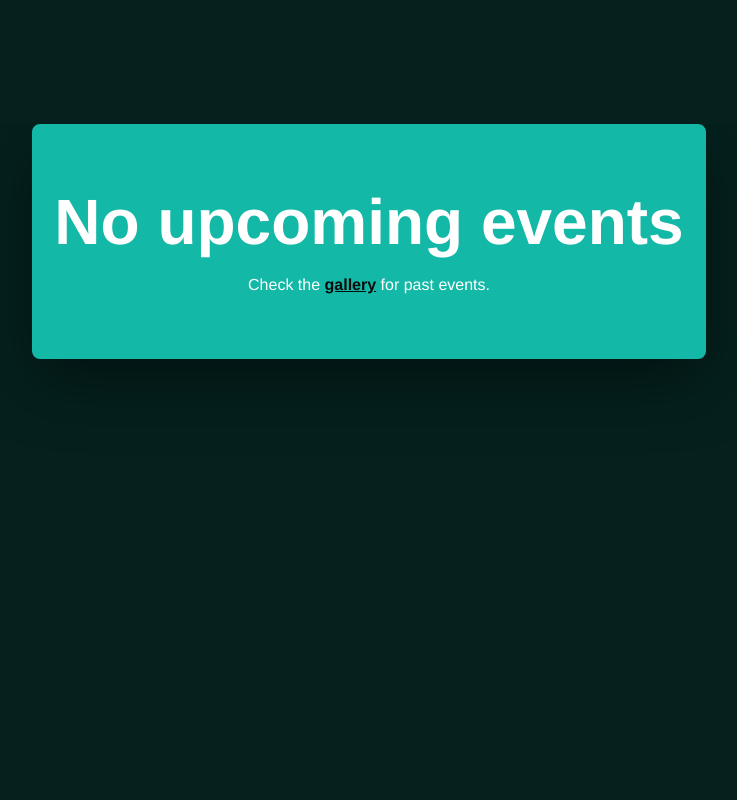
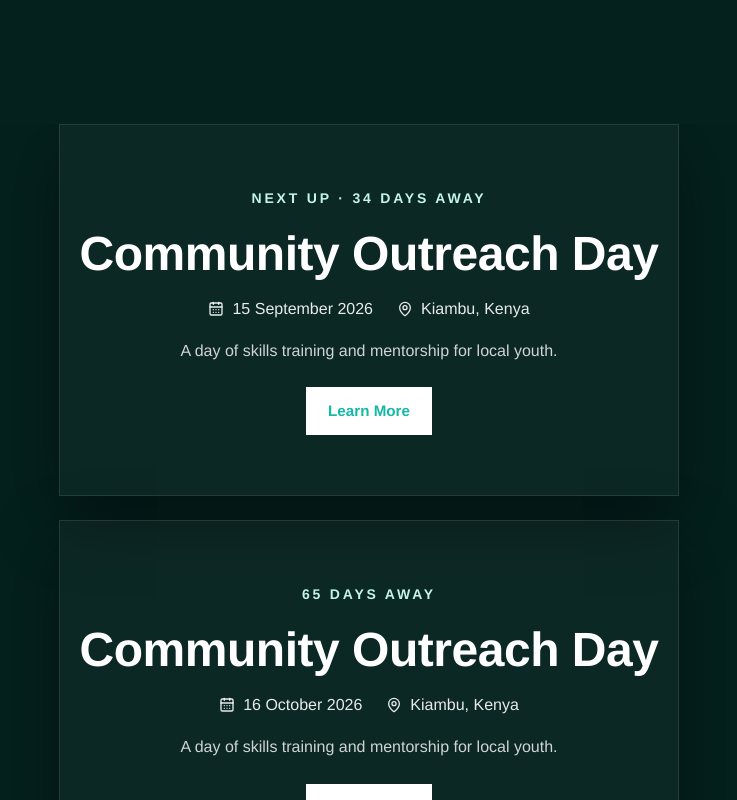
Before and after one commit to SCIPIO666/charity-4-a-course, a React (Vite) app in the folder client/: page /events in a window 1280 px wide. Shown: the part 800-1600 px from the top of the page, without its empty margins (271-1008 px from the left). Built offline with nearby package versions, Linux system fonts and the light colour scheme.

Commit message:
feat: cool varaint card

```diff
--- a/client/src/components/Card.jsx
+++ b/client/src/components/Card.jsx
@@ -5,6 +5,7 @@ const VARIANT_CLASSES = {
   'on-teal': 'bg-white text-teal-500 border-2 border-white',
   outline: 'bg-white text-ink-50 border-2 border-ink-50',
   soft: 'bg-teal-500 text-white border-2 border-teal-500 rounded-btn hover:bg-ink-50 text-brand-white',
+  cool: 'group flex items-center gap-4 border border-white/10 bg-white/[0.03] p-4 transition-all duration-300 hover:border-teal-400/50 hover:bg-teal-500/10'
 }
 
 export default function Card({
--- a/client/src/components/EventBanner.jsx
+++ b/client/src/components/EventBanner.jsx
@@ -5,14 +5,14 @@ import { UPCOMING_EVENTS } from '../data/upcomingEvents'
 import CallToActionButton from './CallToActionButton'
 import Card from './Card'
 
-function getNextEvent() {
+function getUpcomingEvents() {
   const today = new Date()
   today.setHours(0, 0, 0, 0)
 
   return UPCOMING_EVENTS
     .map((event) => ({ ...event, dateObj: new Date(event.date) }))
     .filter((event) => event.dateObj >= today)
-    .sort((a, b) => a.dateObj - b.dateObj)[0]
+    .sort((a, b) => a.dateObj - b.dateObj)
 }
 
 function daysUntil(dateObj) {
@@ -22,20 +22,73 @@ function daysUntil(dateObj) {
   return Math.ceil(diff / (1000 * 60 * 60 * 24))
 }
 
+function EventCard({ event, isNext }) {
+  const days = daysUntil(event.dateObj)
+  const formattedDate = event.dateObj.toLocaleDateString('en-GB', {
+    day: 'numeric',
+    month: 'long',
+    year: 'numeric',
+  })
+
+  return (
+    <Card variant="cool" className="w-full text-center">
+      <div className="py-8 md:py-10 max-w-2xl mx-auto">
+        <span className="font-display text-sm font-bold uppercase tracking-[0.2em] text-teal-100">
+          {isNext && 'Next Up · '}
+          {days === 0 ? 'Happening Today' : days === 1 ? 'Happening Tomorrow' : `${days} Days Away`}
+        </span>
+
+        <h2 className="mt-4 font-display text-3xl md:text-4xl font-bold">
+          {event.title}
+        </h2>
+
+        <div className="mt-4 flex flex-wrap items-center justify-center gap-x-6 gap-y-2 text-brand-white/90">
+          <span className="flex items-center gap-2">
+            <CalendarDays className="h-4 w-4" />
+            {formattedDate}
+          </span>
+          <span className="flex items-center gap-2">
+            <MapPin className="h-4 w-4" />
+            {event.location}
+          </span>
+        </div>
+
+        {event.description && (
+          <p className="mt-4 text-brand-white/80">{event.description}</p>
+        )}
+
+        {event.ctaLink && (
+          <div className="mt-6">
+            {event.ctaLink.startsWith('/') ? (
+              <Link to={event.ctaLink}>
+                <CallToActionButton variant="on-teal" text={event.ctaText || 'Learn More'} />
+              </Link>
+            ) : (
+              <a href={event.ctaLink} target="_blank" rel="noreferrer">
+                <CallToActionButton variant="on-teal" text={event.ctaText || 'Learn More'} />
+              </a>
+            )}
+          </div>
+        )}
+      </div>
+    </Card>
+  )
+}
+
 export default function EventBanner() {
-  const nextEvent = getNextEvent()
+  const events = getUpcomingEvents()
 
-  if (!nextEvent) {
+  if (events.length === 0) {
     return (
-      <div className="px-8 md:px-8 ">
-        <Card variant="soft" className="w-full text-center">
+      <div className="px-8 md:px-8">
+        <Card className="border border-white/10 bg-white/[0.04] p-6 md:p-10">
           <div className="py-10">
             <p className="font-display text-3xl md:text-5xl font-bold leading-tight">
               No upcoming events
             </p>
-            <p className="mt-3 text-brand-white">
+            <p className="mt-3 text-brand-white text-center text-2xl">
               Check the{' '}
-              <Link to="/gallery" className="underline text-ink-50 font-bold hover:text-brand-whitetransition-colors">
+              <Link to="/gallery" className="underline text-teal-500 font-bold hover:text-brand-white transition-colors">
                 gallery
               </Link>{' '}
               for past events.
@@ -46,55 +99,15 @@ export default function EventBanner() {
     )
   }
 
-  const days = daysUntil(nextEvent.dateObj)
-  const formattedDate = nextEvent.dateObj.toLocaleDateString('en-GB', {
-    day: 'numeric',
-    month: 'long',
-    year: 'numeric',
-  })
-
   return (
-    <div className="px-4 md:px-8">
-      <Card variant="soft" className="w-full text-center">
-        <div className="py-10 max-w-2xl mx-auto">
-          <span className="font-display text-sm font-bold uppercase tracking-[0.2em] text-teal-100">
-            {days === 0 ? 'Happening Today' : days === 1 ? 'Happening Tomorrow' : `${days} Days Away`}
-          </span>
-
-          <h2 className="mt-4 font-display text-3xl md:text-4xl font-bold">
-            {nextEvent.title}
-          </h2>
-
-          <div className="mt-4 flex flex-wrap items-center justify-center gap-x-6 gap-y-2 text-brand-white/90">
-            <span className="flex items-center gap-2">
-              <CalendarDays className="h-4 w-4" />
-              {formattedDate}
-            </span>
-            <span className="flex items-center gap-2">
-              <MapPin className="h-4 w-4" />
-              {nextEvent.location}
-            </span>
-          </div>
-
-          {nextEvent.description && (
-            <p className="mt-4 text-brand-white/80">{nextEvent.description}</p>
-          )}
-
-          {nextEvent.ctaLink && (
-            <div className="mt-6">
-              {nextEvent.ctaLink.startsWith('/') ? (
-                <Link to={nextEvent.ctaLink}>
-                  <CallToActionButton variant="on-teal" text={nextEvent.ctaText || 'Learn More'} />
-                </Link>
-              ) : (
-                <a href={nextEvent.ctaLink} target="_blank" rel="noreferrer">
-                  <CallToActionButton variant="on-teal" text={nextEvent.ctaText || 'Learn More'} />
-                </a>
-              )}
-            </div>
-          )}
-        </div>
-      </Card>
+    <div className="px-4 md:px-8 flex flex-col gap-6">
+      {events.map((event, index) => (
+        <EventCard
+          key={`${event.title}-${event.date}`}
+          event={event}
+          isNext={index === 0}
+        />
+      ))}
     </div>
   )
 }
--- a/client/src/data/upcomingEvents.js
+++ b/client/src/data/upcomingEvents.js
@@ -14,10 +14,27 @@
 export const UPCOMING_EVENTS = [
    {
      title: 'Community Outreach Day',
-     date: '2026-01-15',
+     date: '2026-09-15',
      location: 'Kiambu, Kenya',
     description: 'A day of skills training and mentorship for local youth.',
      ctaText: 'Learn More',
     ctaLink: '/contact',
    },
+   {
+     title: 'Community Outreach Day',
+     date: '2026-10-16',
+     location: 'Kiambu, Kenya',
+    description: 'A day of skills training and mentorship for local youth.',
+     ctaText: 'Learn More',
+    ctaLink: '/contact',
+   },
+    {
+     title: 'Community Outreach Day',
+     date: '2026-10-17',
+     location: 'Kiambu, Kenya',
+    description: 'A day of skills training and mentorship for local youth.',
+     ctaText: 'Learn More',
+    ctaLink: '/contact',
+   },
+
 ]
```
